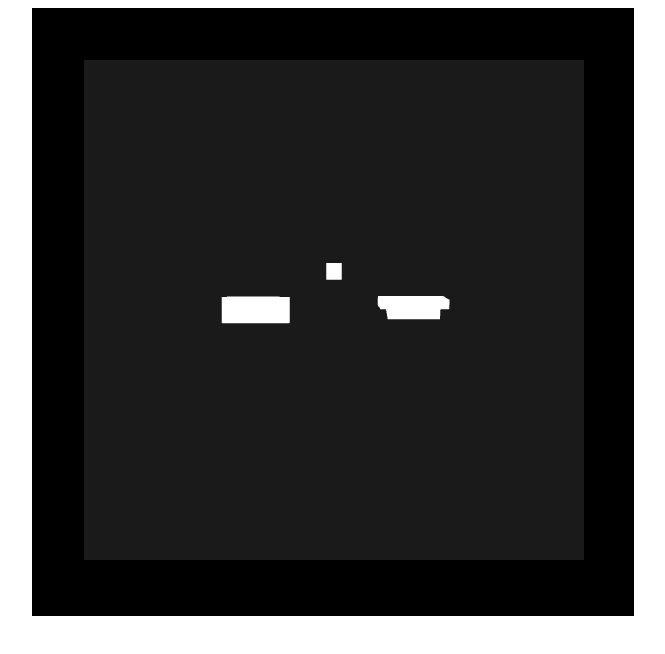
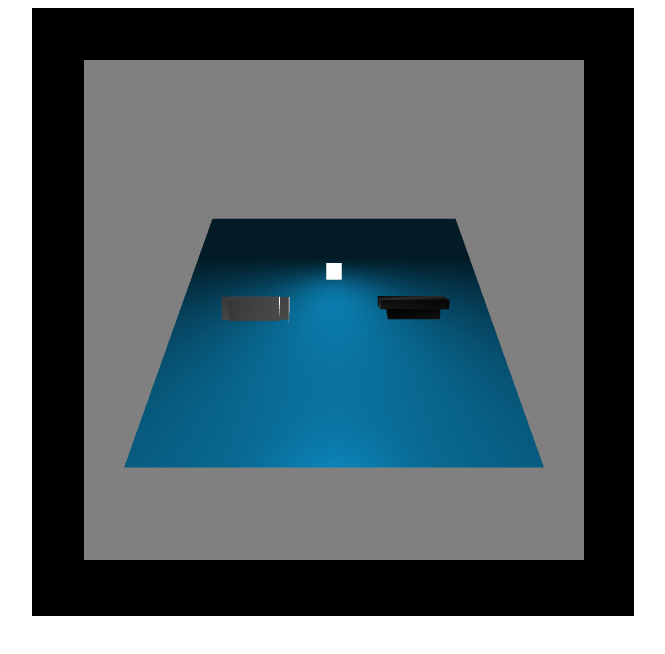
Before and after one commit to cg2021e/assignment-1-alwaysyu, a plain HTML site: page index.html in a window 1280 px wide. Shown: the whole page, without its empty margins (307-972 px from the left). Drawn offline with Linux system fonts and the light colour scheme.

Commit message:
Challenge #3

```diff
--- a/index.html
+++ b/index.html
@@ -23,6 +23,7 @@
         Your browser does not support WebGL rendering.
     </canvas>
     <script src="gl-matrix-min.js"></script>
+    <script src="plane.js"></script>
     <script src="main.js"></script>
 </div>
 </body>
--- a/main.js
+++ b/main.js
@@ -35,108 +35,106 @@ function main() {
 
 	var vertic = [
         //eraser left
-		-0.573257333333333, 0.166666666666667, 0.125610666666667, 0, 0, 1, 227, 227, 227, 10,
-		-1.42630683333333, -0.166666666666667, 0.125610666666667, 0, 0, 1, 255, 255, 255, 10,
-		-0.573257333333333, -0.166666666666667, 0.125610666666667, 0, 0, 1, 255, 255, 255, 10,
-		-1.42630683333333, -0.166666666666667, 0.125610666666667, -1, 0, 0, 255, 255, 255, 10,
-		-1.42630683333333, 0.166666666666667, 0.00930566666666667, -1, 0, 0, 255, 255, 255, 10,
-		-1.42630683333333, -0.166666666666667, 0.00930566666666667, -1, 0, 0, 255, 255, 255, 10,
-		-1.42630683333333, 0.166666666666667, 0.125610666666667, 0, 1, 0, 197, 197, 197, 10,
-		-0.573257333333333, 0.166666666666667, 0.00930566666666667, 0, 1, 0, 255, 255, 255, 10,
-		-1.42630683333333, 0.166666666666667, 0.00930566666666667, 0, 1, 0, 255, 255, 255, 10,
-		-0.573257333333333, -0.166666666666667, 0.00930566666666667, 0, 0, -1, 255, 255, 255, 10,
-		-1.42630683333333, 0.166666666666667, 0.00930566666666667, 0, 0, -1, 255, 255, 255, 10,
-		-0.573257333333333, 0.166666666666667, 0.00930566666666667, 0, 0, -1, 255, 255, 255, 10,
-		-0.573257333333333, -0.166666666666667, 0.125610666666667, 0, -1, 0, 255, 255, 255, 10,
-		-1.42630683333333, -0.166666666666667, 0.00930566666666667, 0, -1, 0, 255, 255, 255, 10,
-		-0.573257333333333, -0.166666666666667, 0.00930566666666667, 0, -1, 0, 255, 255, 255, 10,
-		-0.573257333333333, 0.166666666666667, 0.125610666666667, 1, 0, 0, 227, 227, 227, 10,
-		-0.573257333333333, -0.166666666666667, 0.00930566666666667, 1, 0, 0, 255, 255, 255, 10,
-		-0.573257333333333, 0.166666666666667, 0.00930566666666667, 1, 0, 0, 255, 255, 255, 10,
-		-0.682209166666667, 0.166666666666667, 0.253874, 0, 0, 1, 255, 255, 255, 10,
-		-1.32567116666667, 0.0834003333333333, 0.253874, 0, 0, 1, 191, 191, 191, 10,
-		-0.682209166666667, 0.0834005, 0.253874, 0, 0, 1, 255, 255, 255, 10,
-		-1.32567116666667, 0.0834003333333333, 0.253874, -1, 0, 0, 191, 191, 191, 10,
-		-1.32567116666667, 0.166666666666667, 0.1253585, -1, 0, 0, 238, 238, 238, 10,
-		-1.32567116666667, -0.166666666666667, 0.1253585, -1, 0, 0, 208, 208, 208, 10,
-		-1.32567116666667, 0.166666666666667, 0.253874, 0, 1, 0, 216, 216, 216, 10,
-		-0.682209166666667, 0.166666666666667, 0.1253585, 0, 1, 0, 241, 241, 241, 10,
-		-1.32567116666667, 0.166666666666667, 0.1253585, 0, 1, 0, 238, 238, 238, 10,
-		-0.682209166666667, -0.166666666666667, 0.1253585, 0, 0, -1, 255, 255, 255, 10,
-		-1.32567116666667, 0.166666666666667, 0.1253585, 0, 0, -1, 238, 238, 238, 10,
-		-0.682209166666667, 0.166666666666667, 0.1253585, 0, 0, -1, 241, 241, 241, 10,
-		-0.682209166666667, 0.0834005, 0.253874, 0, -0.457094, 0.889419, 255, 255, 255, 10,
-		-1.32567116666667, -0.166666666666667, 0.1253585, 0, -0.457094, 0.889419, 208, 208, 208, 10,
-		-0.682209166666667, -0.166666666666667, 0.1253585, 0, -0.457094, 0.889419, 255, 255, 255, 10,
-		-0.682209166666667, 0.166666666666667, 0.1253585, 1, 0, 0, 241, 241, 241, 10,
-		-0.682209166666667, 0.0834005, 0.253874, 1, 0, 0, 255, 255, 255, 10,
-		-0.682209166666667, -0.166666666666667, 0.1253585, 1, 0, 0, 255, 255, 255, 10,
-		-1.42630683333333, 0.166666666666667, 0.125610666666667, 0, 0, 1, 197, 197, 197, 10,
-		-1.42630683333333, 0.166666666666667, 0.125610666666667, -1, 0, 0, 197, 197, 197, 10,
-		-0.573257333333333, 0.166666666666667, 0.125610666666667, 0, 1, 0, 227, 227, 227, 10,
-		-1.42630683333333, -0.166666666666667, 0.00930566666666667, 0, 0, -1, 255, 255, 255, 10,
-		-1.42630683333333, -0.166666666666667, 0.125610666666667, 0, -1, 0, 255, 255, 255, 10,
-		-0.573257333333333, -0.166666666666667, 0.125610666666667, 1, 0, 0, 255, 255, 255, 10,
-		-1.32567116666667, 0.166666666666667, 0.253874, 0, 0, 1, 216, 216, 216, 10,
-		-1.32567116666667, 0.166666666666667, 0.253874, -1, 0, 0, 216, 216, 216, 10,
-		-0.682209166666667, 0.166666666666667, 0.253874, 0, 1, 0, 255, 255, 255, 10,
-		-1.32567116666667, -0.166666666666667, 0.1253585, 0, 0, -1, 208, 208, 208, 10,
-		-1.32567116666667, 0.0834003333333333, 0.253874, 0, -0.457094, 0.889419, 191, 191, 191, 10,
-		-0.682209166666667, 0.166666666666667, 0.253874, 1, 0, 0, 255, 255, 255, 10,
-
-
+		-0.573257333333333, 0.166666666666667, 0.125610666666667, 0, 0, 1, 227/255, 227/255, 227/255, 10,
+		-1.42630683333333, -0.166666666666667, 0.125610666666667, 0, 0, 1, 255/255, 255/255, 255/255, 10,
+		-0.573257333333333, -0.166666666666667, 0.125610666666667, 0, 0, 1, 255/255, 255/255, 255/255, 10,
+		-1.42630683333333, -0.166666666666667, 0.125610666666667, -1, 0, 0, 255/255, 255/255, 255/255, 10,
+		-1.42630683333333, 0.166666666666667, 0.00930566666666667, -1, 0, 0, 255/255, 255/255, 255/255, 10,
+		-1.42630683333333, -0.166666666666667, 0.00930566666666667, -1, 0, 0, 255/255, 255/255, 255/255, 10,
+		-1.42630683333333, 0.166666666666667, 0.125610666666667, 0, 1, 0, 197/255, 197/255, 197/255, 10,
+		-0.573257333333333, 0.166666666666667, 0.00930566666666667, 0, 1, 0, 255/255, 255/255, 255/255, 10,
+		-1.42630683333333, 0.166666666666667, 0.00930566666666667, 0, 1, 0, 255/255, 255/255, 255/255, 10,
+		-0.573257333333333, -0.166666666666667, 0.00930566666666667, 0, 0, -1, 255/255, 255/255, 255/255, 10,
+		-1.42630683333333, 0.166666666666667, 0.00930566666666667, 0, 0, -1, 255/255, 255/255, 255/255, 10,
+		-0.573257333333333, 0.166666666666667, 0.00930566666666667, 0, 0, -1, 255/255, 255/255, 255/255, 10,
+		-0.573257333333333, -0.166666666666667, 0.125610666666667, 0, -1, 0, 255/255, 255/255, 255/255, 10,
+		-1.42630683333333, -0.166666666666667, 0.00930566666666667, 0, -1, 0, 255/255, 255/255, 255/255, 10,
+		-0.573257333333333, -0.166666666666667, 0.00930566666666667, 0, -1, 0, 255/255, 255/255, 255/255, 10,
+		-0.573257333333333, 0.166666666666667, 0.125610666666667, 1, 0, 0, 227/255, 227/255, 227/255, 10,
+		-0.573257333333333, -0.166666666666667, 0.00930566666666667, 1, 0, 0, 255/255, 255/255, 255/255, 10,
+		-0.573257333333333, 0.166666666666667, 0.00930566666666667, 1, 0, 0, 255/255, 255/255, 255/255, 10,
+		-0.682209166666667, 0.166666666666667, 0.253874, 0, 0, 1, 255/255, 255/255, 255/255, 10,
+		-1.32567116666667, 0.0834003333333333, 0.253874, 0, 0, 1, 191/255, 191/255, 191/255, 10,
+		-0.682209166666667, 0.0834005, 0.253874, 0, 0, 1, 255/255, 255/255, 255/255, 10,
+		-1.32567116666667, 0.0834003333333333, 0.253874, -1, 0, 0, 191/255, 191/255, 191/255, 10,
+		-1.32567116666667, 0.166666666666667, 0.1253585, -1, 0, 0, 238/255, 238/255, 238/255, 10,
+		-1.32567116666667, -0.166666666666667, 0.1253585, -1, 0, 0, 208/255, 208/255, 208/255, 10,
+		-1.32567116666667, 0.166666666666667, 0.253874, 0, 1, 0, 216/255, 216/255, 216/255, 10,
+		-0.682209166666667, 0.166666666666667, 0.1253585, 0, 1, 0, 241/255, 241/255, 241/255, 10,
+		-1.32567116666667, 0.166666666666667, 0.1253585, 0, 1, 0, 238/255, 238/255, 238/255, 10,
+		-0.682209166666667, -0.166666666666667, 0.1253585, 0, 0, -1, 255/255, 255/255, 255/255, 10,
+		-1.32567116666667, 0.166666666666667, 0.1253585, 0, 0, -1, 238/255, 238/255, 238/255, 10,
+		-0.682209166666667, 0.166666666666667, 0.1253585, 0, 0, -1, 241/255, 241/255, 241/255, 10,
+		-0.682209166666667, 0.0834005, 0.253874, 0, -0.457094, 0.889419, 255/255, 255/255, 255/255, 10,
+		-1.32567116666667, -0.166666666666667, 0.1253585, 0, -0.457094, 0.889419, 208/255, 208/255, 208/255, 10,
+		-0.682209166666667, -0.166666666666667, 0.1253585, 0, -0.457094, 0.889419, 255/255, 255/255, 255/255, 10,
+		-0.682209166666667, 0.166666666666667, 0.1253585, 1, 0, 0, 241/255, 241/255, 241/255, 10,
+		-0.682209166666667, 0.0834005, 0.253874, 1, 0, 0, 255/255, 255/255, 255/255, 10,
+		-0.682209166666667, -0.166666666666667, 0.1253585, 1, 0, 0, 255/255, 255/255, 255/255, 10,
+		-1.42630683333333, 0.166666666666667, 0.125610666666667, 0, 0, 1, 197/255, 197/255, 197/255, 10,
+		-1.42630683333333, 0.166666666666667, 0.125610666666667, -1, 0, 0, 197/255, 197/255, 197/255, 10,
+		-0.573257333333333, 0.166666666666667, 0.125610666666667, 0, 1, 0, 227/255, 227/255, 227/255, 10,
+		-1.42630683333333, -0.166666666666667, 0.00930566666666667, 0, 0, -1, 255/255, 255/255, 255/255, 10,
+		-1.42630683333333, -0.166666666666667, 0.125610666666667, 0, -1, 0, 255/255, 255/255, 255/255, 10,
+		-0.573257333333333, -0.166666666666667, 0.125610666666667, 1, 0, 0, 255/255, 255/255, 255/255, 10,
+		-1.32567116666667, 0.166666666666667, 0.253874, 0, 0, 1, 216/255, 216/255, 216/255, 10,
+		-1.32567116666667, 0.166666666666667, 0.253874, -1, 0, 0, 216/255, 216/255, 216/255, 10,
+		-0.682209166666667, 0.166666666666667, 0.253874, 0, 1, 0, 255/255, 255/255, 255/255, 10,
+		-1.32567116666667, -0.166666666666667, 0.1253585, 0, 0, -1, 208/255, 208/255, 208/255, 10,
+		-1.32567116666667, 0.0834003333333333, 0.253874, 0, -0.457094, 0.889419, 191/255, 191/255, 191/255, 10,
+		-0.682209166666667, 0.166666666666667, 0.253874, 1, 0, 0, 255/255, 255/255, 255/255, 10,
 
 
         //eraser right
 
-		1.42674266666667, 0.0106271666666667, 0.2623965, 0, -0.984808, -0.173648, 38, 38, 38, 255,
-		0.573693166666667, 0.0685098333333333, -0.0658728333333333, 0, -0.984808, -0.173648, 10, 10, 10, 255,
-		1.42674266666667, 0.0685098333333333, -0.0658726666666667, 0, -0.984808, -0.173648, 80, 80, 80, 255,
-		0.573693166666667, 0.0685098333333333, -0.0658728333333333, -1, 0, 0, 10, 10, 10, 255,
-		0.573693166666667, 0.125165166666667, 0.282592666666667, -1, 0, 0, 48, 48, 48, 255,
-		0.573693166666667, 0.183047833333333, -0.0456766666666667, -1, 0, 0, 0, 0, 0, 255,
-		0.573693166666667, 0.0106271666666667, 0.2623965, 0, -0.173648, 0.984808, 75, 75, 75, 255,
-		1.42674266666667, 0.125165166666667, 0.282592666666667, 0, -0.173648, 0.984808, 16, 16, 16, 255,
-		0.573693166666667, 0.125165166666667, 0.282592666666667, 0, -0.173648, 0.984808, 48, 48, 48, 255,
-		1.42674266666667, 0.183047833333333, -0.0456765, 0, 0.984808, 0.173648, 63, 63, 63, 255,
-		0.573693166666667, 0.125165166666667, 0.282592666666667, 0, 0.984808, 0.173648, 48, 48, 48, 255,
-		1.42674266666667, 0.125165166666667, 0.282592666666667, 0, 0.984808, 0.173648, 16, 16, 16, 255,
-		1.42674266666667, 0.0685098333333333, -0.0658726666666667, 0, 0.173648, -0.984808, 80, 80, 80, 255,
-		0.573693166666667, 0.183047833333333, -0.0456766666666667, 0, 0.173648, -0.984808, 0, 0, 0, 255,
-		1.42674266666667, 0.183047833333333, -0.0456765, 0, 0.173648, -0.984808, 63, 63, 63, 255,
-		1.42674266666667, 0.0106271666666667, 0.2623965, 1, 0, 0, 38, 38, 38, 255,
-		1.42674266666667, 0.183047833333333, -0.0456765, 1, 0, 0, 63, 63, 63, 255,
-		1.42674266666667, 0.125165166666667, 0.282592666666667, 1, 0, 0, 16, 16, 16, 255,
-		1.31779083333333, -0.115687666666667, 0.240123833333333, 0, -0.984808, -0.173648, 67, 67, 67, 255,
-		0.674328833333333, -0.101228666666667, 0.1581225, 0, -0.984808, -0.173648, 38, 38, 38, 255,
-		1.31779083333333, -0.101228666666667, 0.158122666666667, 0, -0.984808, -0.173648, 58, 58, 58, 255,
-		0.674328833333333, -0.101228666666667, 0.1581225, -1, 0, 0, 38, 38, 38, 255,
-		0.674328833333333, 0.0108753333333333, 0.262440333333333, -1, 0, 0, 4, 4, 4, 255,
-		0.674328833333333, 0.068758, -0.065829, -1, 0, 0, 0, 0, 0, 255,
-		0.674328833333333, -0.115687666666667, 0.240123833333333, 0, -0.173648, 0.984808, 27, 27, 27, 255,
-		1.31779083333333, 0.0108753333333333, 0.262440333333333, 0, -0.173648, 0.984808, 26, 26, 26, 255,
-		0.674328833333333, 0.0108753333333333, 0.262440333333333, 0, -0.173648, 0.984808, 4, 4, 4, 255,
-		1.31779083333333, 0.068758, -0.065829, 0, 0.984808, 0.173648, 49, 49, 49, 255,
-		0.674328833333333, 0.0108753333333333, 0.262440333333333, 0, 0.984808, 0.173648, 4, 4, 4, 255,
-		1.31779083333333, 0.0108753333333333, 0.262440333333333, 0, 0.984808, 0.173648, 26, 26, 26, 255,
-		1.31779083333333, -0.101228666666667, 0.158122666666667, 0, -0.796533, -0.604595, 58, 58, 58, 255,
-		0.674328833333333, 0.068758, -0.065829, 0, -0.796533, -0.604595, 0, 0, 0, 255,
-		1.31779083333333, 0.068758, -0.065829, 0, -0.796533, -0.604595, 49, 49, 49, 255,
-		1.31779083333333, 0.0108753333333333, 0.262440333333333, 1, 0, 0, 26, 26, 26, 255,
-		1.31779083333333, -0.101228666666667, 0.158122666666667, 1, 0, 0, 58, 58, 58, 255,
-		1.31779083333333, 0.068758, -0.065829, 1, 0, 0, 49, 49, 49, 255,
-		0.573693166666667, 0.0106271666666667, 0.2623965, 0, -0.984808, -0.173648, 75, 75, 75, 255,
-		0.573693166666667, 0.0106271666666667, 0.2623965, -1, 0, 0, 75, 75, 75, 255,
-		1.42674266666667, 0.0106271666666667, 0.2623965, 0, -0.173648, 0.984808, 38, 38, 38, 255,
-		0.573693166666667, 0.183047833333333, -0.0456766666666667, 0, 0.984808, 0.173648, 0, 0, 0, 255,
-		0.573693166666667, 0.0685098333333333, -0.0658728333333333, 0, 0.173648, -0.984808, 10, 10, 10, 255,
-		1.42674266666667, 0.0685098333333333, -0.0658726666666667, 1, 0, 0, 80, 80, 80, 255,
-		0.674328833333333, -0.115687666666667, 0.240123833333333, 0, -0.984808, -0.173648, 27, 27, 27, 255,
-		0.674328833333333, -0.115687666666667, 0.240123833333333, -1, 0, 0, 27, 27, 27, 255,
-		1.31779083333333, -0.115687666666667, 0.240123833333333, 0, -0.173648, 0.984808, 67, 67, 67, 255,
-		0.674328833333333, 0.068758, -0.065829, 0, 0.984808, 0.173648, 0, 0, 0, 255,
-		0.674328833333333, -0.101228666666667, 0.1581225, 0, -0.796533, -0.604595, 38, 38, 38, 255,
-		1.31779083333333, -0.115687666666667, 0.240123833333333, 1, 0, 0, 67, 67, 67, 255,
+		1.42674266666667, 0.0106271666666667, 0.2623965, 0, -0.984808, -0.173648, 38/255, 38/255, 38/255, 255,
+		0.573693166666667, 0.0685098333333333, -0.0658728333333333, 0, -0.984808, -0.173648, 10/255, 10/255, 10/255, 255,
+		1.42674266666667, 0.0685098333333333, -0.0658726666666667, 0, -0.984808, -0.173648, 80/255, 80/255, 80/255, 255,
+		0.573693166666667, 0.0685098333333333, -0.0658728333333333, -1, 0, 0, 10/255, 10/255, 10/255, 255,
+		0.573693166666667, 0.125165166666667, 0.282592666666667, -1, 0, 0, 48/255, 48/255, 48/255, 255,
+		0.573693166666667, 0.183047833333333, -0.0456766666666667, -1, 0, 0, 0/255, 0/255, 0/255, 255,
+		0.573693166666667, 0.0106271666666667, 0.2623965, 0, -0.173648, 0.984808, 75/255, 75/255, 75/255, 255,
+		1.42674266666667, 0.125165166666667, 0.282592666666667, 0, -0.173648, 0.984808, 16/255, 16/255, 16/255, 255,
+		0.573693166666667, 0.125165166666667, 0.282592666666667, 0, -0.173648, 0.984808, 48/255, 48/255, 48/255, 255,
+		1.42674266666667, 0.183047833333333, -0.0456765, 0, 0.984808, 0.173648, 63/255, 63/255, 63/255, 255,
+		0.573693166666667, 0.125165166666667, 0.282592666666667, 0, 0.984808, 0.173648, 48/255, 48/255, 48/255, 255,
+		1.42674266666667, 0.125165166666667, 0.282592666666667, 0, 0.984808, 0.173648, 16/255, 16/255, 16/255, 255,
+		1.42674266666667, 0.0685098333333333, -0.0658726666666667, 0, 0.173648, -0.984808, 80/255, 80/255, 80/255, 255,
+		0.573693166666667, 0.183047833333333, -0.0456766666666667, 0, 0.173648, -0.984808, 0/255, 0/255, 0/255, 255,
+		1.42674266666667, 0.183047833333333, -0.0456765, 0, 0.173648, -0.984808, 63/255, 63/255, 63/255, 255,
+		1.42674266666667, 0.0106271666666667, 0.2623965, 1, 0, 0, 38/255, 38/255, 38/255, 255,
+		1.42674266666667, 0.183047833333333, -0.0456765, 1, 0, 0, 63/255, 63/255, 63/255, 255,
+		1.42674266666667, 0.125165166666667, 0.282592666666667, 1, 0, 0, 16/255, 16/255, 16/255, 255,
+		1.31779083333333, -0.115687666666667, 0.240123833333333, 0, -0.984808, -0.173648, 67/255, 67/255, 67/255, 255,
+		0.674328833333333, -0.101228666666667, 0.1581225, 0, -0.984808, -0.173648, 38/255, 38/255, 38/255, 255,
+		1.31779083333333, -0.101228666666667, 0.158122666666667, 0, -0.984808, -0.173648, 58/255, 58/255, 58/255, 255,
+		0.674328833333333, -0.101228666666667, 0.1581225, -1, 0, 0, 38/255, 38/255, 38/255, 255,
+		0.674328833333333, 0.0108753333333333, 0.262440333333333, -1, 0, 0, 4/255, 4/255, 4/255, 255,
+		0.674328833333333, 0.068758, -0.065829, -1, 0, 0, 0/255, 0/255, 0/255, 255,
+		0.674328833333333, -0.115687666666667, 0.240123833333333, 0, -0.173648, 0.984808, 27/255, 27/255, 27/255, 255,
+		1.31779083333333, 0.0108753333333333, 0.262440333333333, 0, -0.173648, 0.984808, 26/255, 26/255, 26/255, 255,
+		0.674328833333333, 0.0108753333333333, 0.262440333333333, 0, -0.173648, 0.984808, 4/255, 4/255, 4/255, 255,
+		1.31779083333333, 0.068758, -0.065829, 0, 0.984808, 0.173648, 49/255, 49/255, 49/255, 255,
+		0.674328833333333, 0.0108753333333333, 0.262440333333333, 0, 0.984808, 0.173648, 4/255, 4/255, 4/255, 255,
+		1.31779083333333, 0.0108753333333333, 0.262440333333333, 0, 0.984808, 0.173648, 26/255, 26/255, 26/255, 255,
+		1.31779083333333, -0.101228666666667, 0.158122666666667, 0, -0.796533, -0.604595, 58/255, 58/255, 58/255, 255,
+		0.674328833333333, 0.068758, -0.065829, 0, -0.796533, -0.604595, 0/255, 0/255, 0/255, 255,
+		1.31779083333333, 0.068758, -0.065829, 0, -0.796533, -0.604595, 49/255, 49/255, 49/255, 255,
+		1.31779083333333, 0.0108753333333333, 0.262440333333333, 1, 0, 0, 26/255, 26/255, 26/255, 255,
+		1.31779083333333, -0.101228666666667, 0.158122666666667, 1, 0, 0, 58/255, 58/255, 58/255, 255,
+		1.31779083333333, 0.068758, -0.065829, 1, 0, 0, 49/255, 49/255, 49/255, 255,
+		0.573693166666667, 0.0106271666666667, 0.2623965, 0, -0.984808, -0.173648, 75/255, 75/255, 75/255, 255,
+		0.573693166666667, 0.0106271666666667, 0.2623965, -1, 0, 0, 75/255, 75/255, 75/255, 255,
+		1.42674266666667, 0.0106271666666667, 0.2623965, 0, -0.173648, 0.984808, 38/255, 38/255, 38/255, 255,
+		0.573693166666667, 0.183047833333333, -0.0456766666666667, 0, 0.984808, 0.173648, 0/255, 0/255, 0/255, 255,
+		0.573693166666667, 0.0685098333333333, -0.0658728333333333, 0, 0.173648, -0.984808, 10/255, 10/255, 10/255, 255,
+		1.42674266666667, 0.0685098333333333, -0.0658726666666667, 1, 0, 0, 80/255, 80/255, 80/255, 255,
+		0.674328833333333, -0.115687666666667, 0.240123833333333, 0, -0.984808, -0.173648, 27/255, 27/255, 27/255, 255,
+		0.674328833333333, -0.115687666666667, 0.240123833333333, -1, 0, 0, 27/255, 27/255, 27/255, 255,
+		1.31779083333333, -0.115687666666667, 0.240123833333333, 0, -0.173648, 0.984808, 67/255, 67/255, 67/255, 255,
+		0.674328833333333, 0.068758, -0.065829, 0, 0.984808, 0.173648, 0/255, 0/255, 0/255, 255,
+		0.674328833333333, -0.101228666666667, 0.1581225, 0, -0.796533, -0.604595, 38/255, 38/255, 38/255, 255,
+		1.31779083333333, -0.115687666666667, 0.240123833333333, 1, 0, 0, 67/255, 67/255, 67/255, 255,
 
 
     ];
@@ -211,7 +209,9 @@ function main() {
 		108, 118, 109,
 		111, 119, 112,
 
-
+        //plane
+		120, 121, 122,
+    	120, 123, 121,
 
     ];
 
@@ -411,7 +411,7 @@ function main() {
 	gl.uniform3fv(uViewerPosition, camera);
 
 	function render() {
-        vertices = [...vertic, ...cube];
+        vertices = [...vertic, ...cube, ...plane];
 		gl.bindBuffer(gl.ARRAY_BUFFER, vertexBuffer);
 		gl.bufferData(
 			gl.ARRAY_BUFFER,
@@ -428,7 +428,7 @@ function main() {
 		gl.uniformMatrix3fv(uNormalModel, false, normalModel);
 		// Reset the frame buffer
 		gl.enable(gl.DEPTH_TEST);
-		gl.clearColor(0.1, 0.1, 0.1, 1.0);
+		gl.clearColor(0.5, 0.5, 0.5, 1.0);
 		gl.clear(gl.COLOR_BUFFER_BIT | gl.DEPTH_BUFFER_BIT);
 		gl.drawElements(gl.TRIANGLES, indices.length, gl.UNSIGNED_SHORT, 0);
 		requestAnimationFrame(render);
--- /dev/null
+++ b/plane.js
@@ -0,0 +1,6 @@
+let plane = [
+    -2,  -1.500000, 1.500000, 0, 1, -0, 8/255, 96/255, 134/255, 10,
+    2,  1.500000, -1.500000, 0, 1, -0, 8/255, 96/255, 134/255, 10,
+    2,  -1.500000, 1.500000, 0, 1, -0, 8/255, 96/255, 134/255, 10,
+    -2,  1.500000, -1.500000, 0, 1, 0, 8/255, 96/255, 134/255, 10,
+]
```
